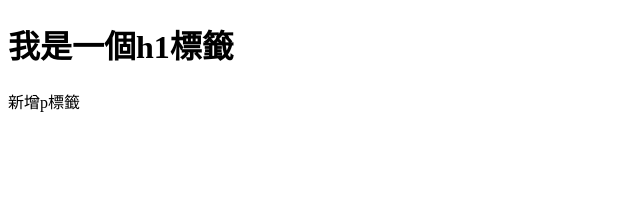
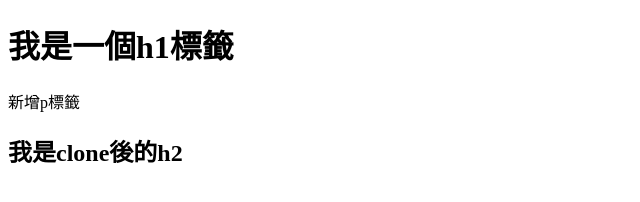
Before and after one commit to emperor5487/testgit2, a plain HTML site: page index.html in a window 1280 px wide. Shown: the whole page, without its empty margins (0-640 px from the left). Drawn offline with Linux system fonts and the light colour scheme.

Commit message:
add a new h2 tag

```diff
--- a/index.html
+++ b/index.html
@@ -8,5 +8,6 @@
   <body>
     <h1>我是一個h1標籤</h1>
     <p>新增p標籤</p>
+    <h2>我是clone後的h2</h2>
   </body>
 </html>
```
